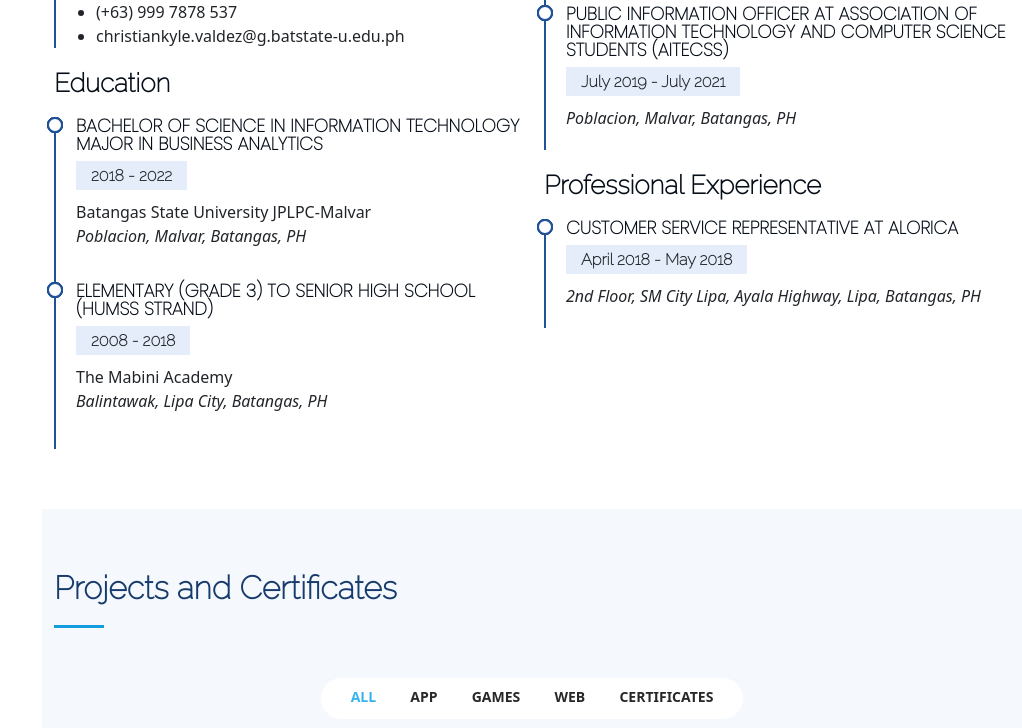
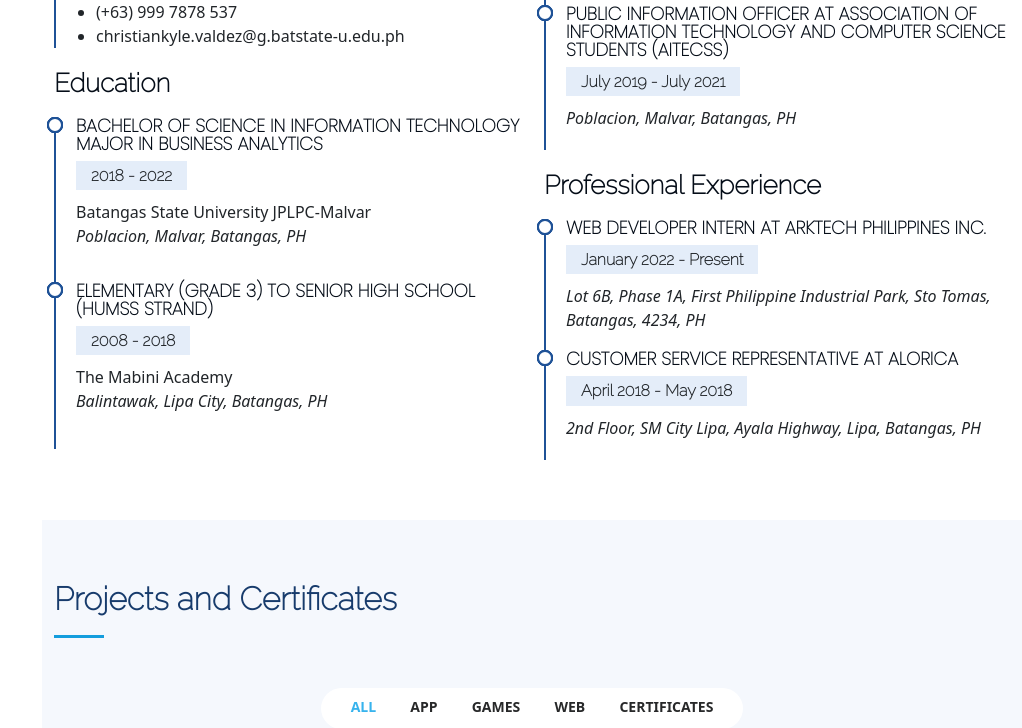
Before and after one commit to CKVGGWP/CKVGGWP, a PHP site: page / in a window 1280 px wide. Shown: the part 3174-3902 px from the top of the page, without its empty margins (258-1280 px from the left). Run offline with PHP 8.4, Linux system fonts and the light colour scheme; some libraries are stand-ins or nearby versions.

Commit message:
added professional exp.

```diff
--- a/views/main/main.php
+++ b/views/main/main.php
@@ -130,6 +130,11 @@
                     <p><em>Poblacion, Malvar, Batangas, PH</em></p>
                 </div>
                 <h3 class="resume-title">Professional Experience</h3>
+                <div class="resume-item">
+                    <h4>Web Developer Intern at Arktech Philippines Inc.</h4>
+                    <h5>January 2022 - Present</h5>
+                    <p><em>Lot 6B, Phase 1A, First Philippine Industrial Park, Sto Tomas, Batangas, 4234, PH</em></p>
+                </div>
                 <div class="resume-item">
                     <h4>Customer Service Representative at Alorica</h4>
                     <h5>April 2018 - May 2018</h5>
```
